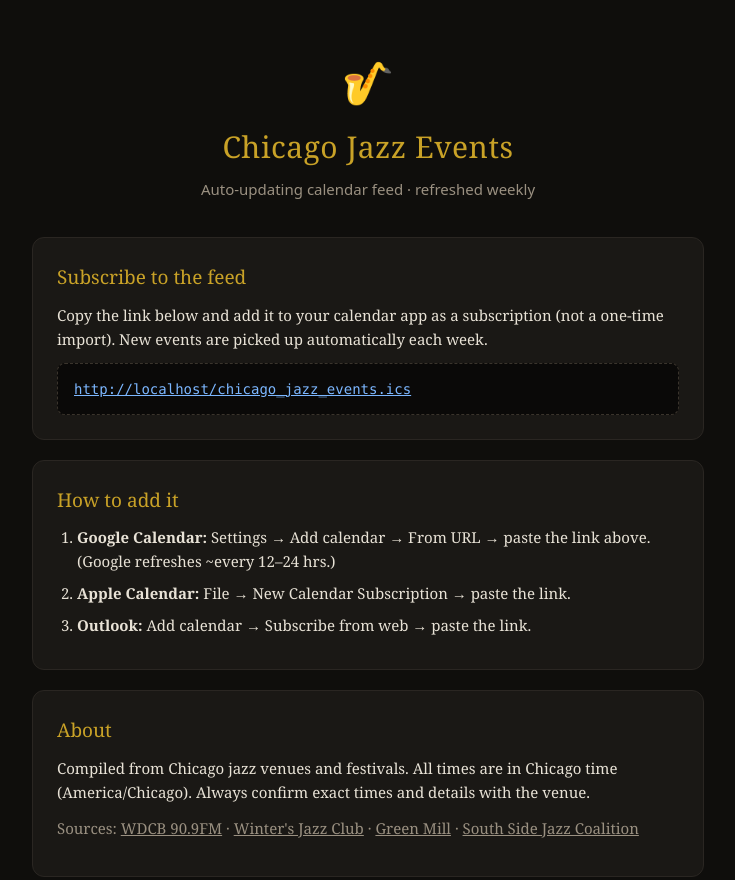
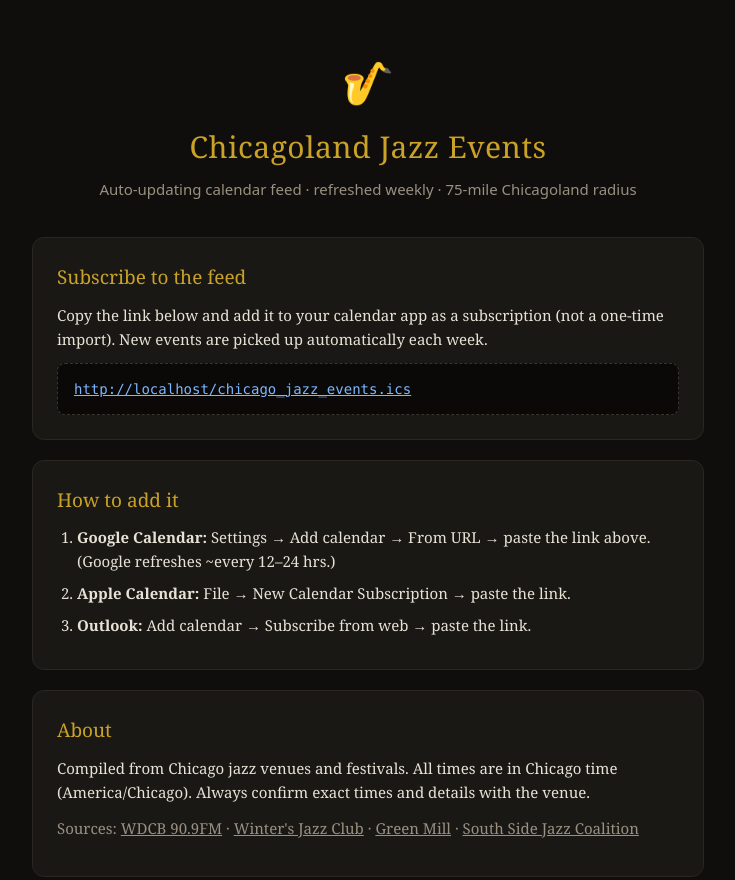
Before and after one commit to kinyamcdowell/chicago-jazz-calendar, a plain HTML site: page index.html in a window 1280 px wide. Shown: the top 880 px of the page, without its empty margins (272-1007 px from the left). Drawn offline with Linux system fonts and the light colour scheme.

Commit message:
Rename to Chicagoland Jazz Events

```diff
--- a/index.html
+++ b/index.html
@@ -3,7 +3,7 @@
 <head>
 <meta charset="UTF-8">
 <meta name="viewport" content="width=device-width, initial-scale=1.0">
-<title>Chicago Jazz Events Calendar</title>
+<title>Chicagoland Jazz Events</title>
 <style>
   :root{--bg:#0f0e0c;--card:#1a1815;--gold:#c9a227;--text:#e8e2d6;--muted:#9a9081;--link:#7cb7ff}
   *{box-sizing:border-box}
@@ -30,8 +30,8 @@
 <div class="wrap">
   <header>
     <div class="sax">🎷</div>
-    <h1>Chicago Jazz Events</h1>
-    <div class="sub">Auto-updating calendar feed · refreshed weekly</div>
+    <h1>Chicagoland Jazz Events</h1>
+    <div class="sub">Auto-updating calendar feed · refreshed weekly · 75-mile Chicagoland radius</div>
   </header>
 
   <div class="card">
```
